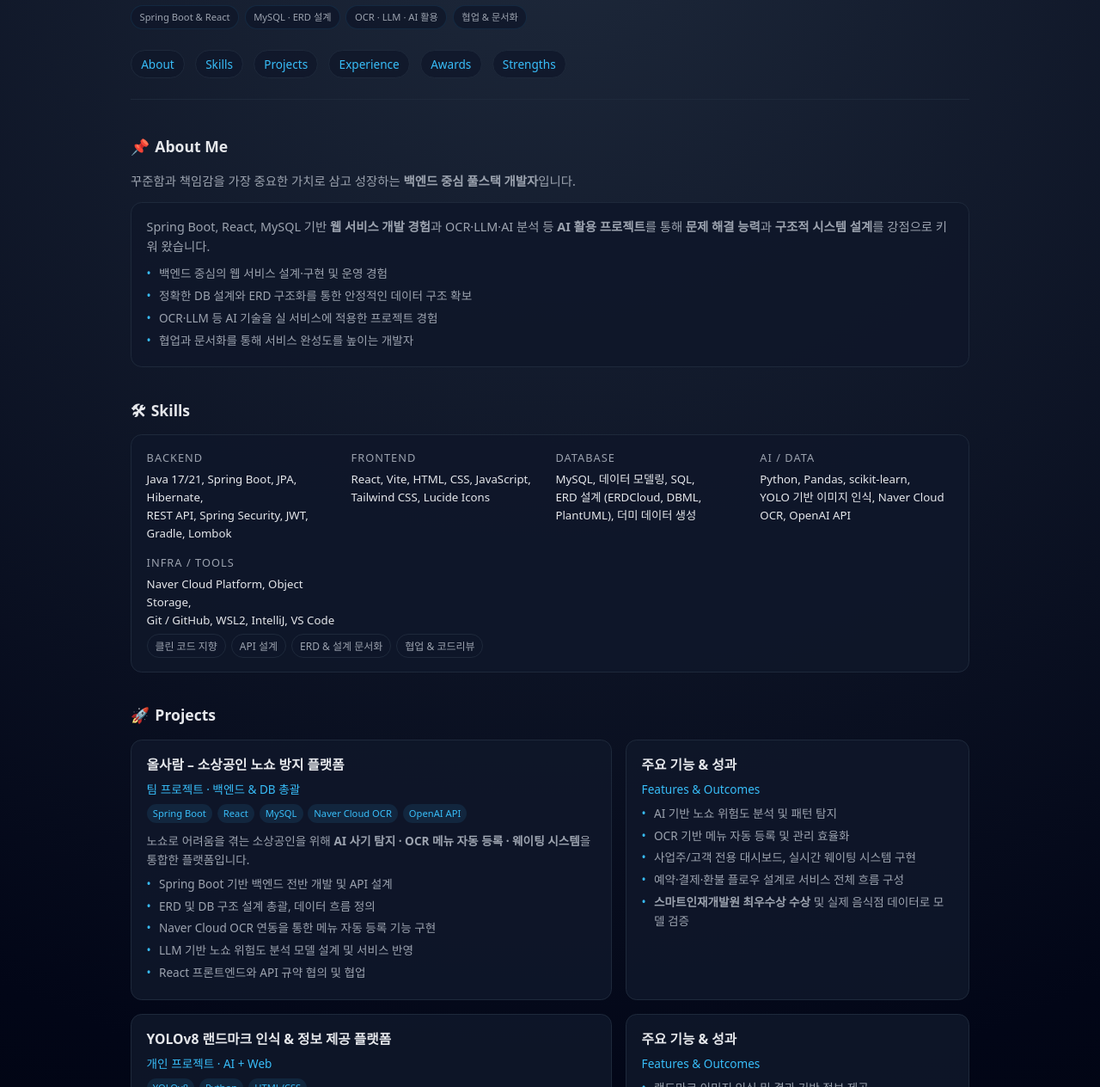
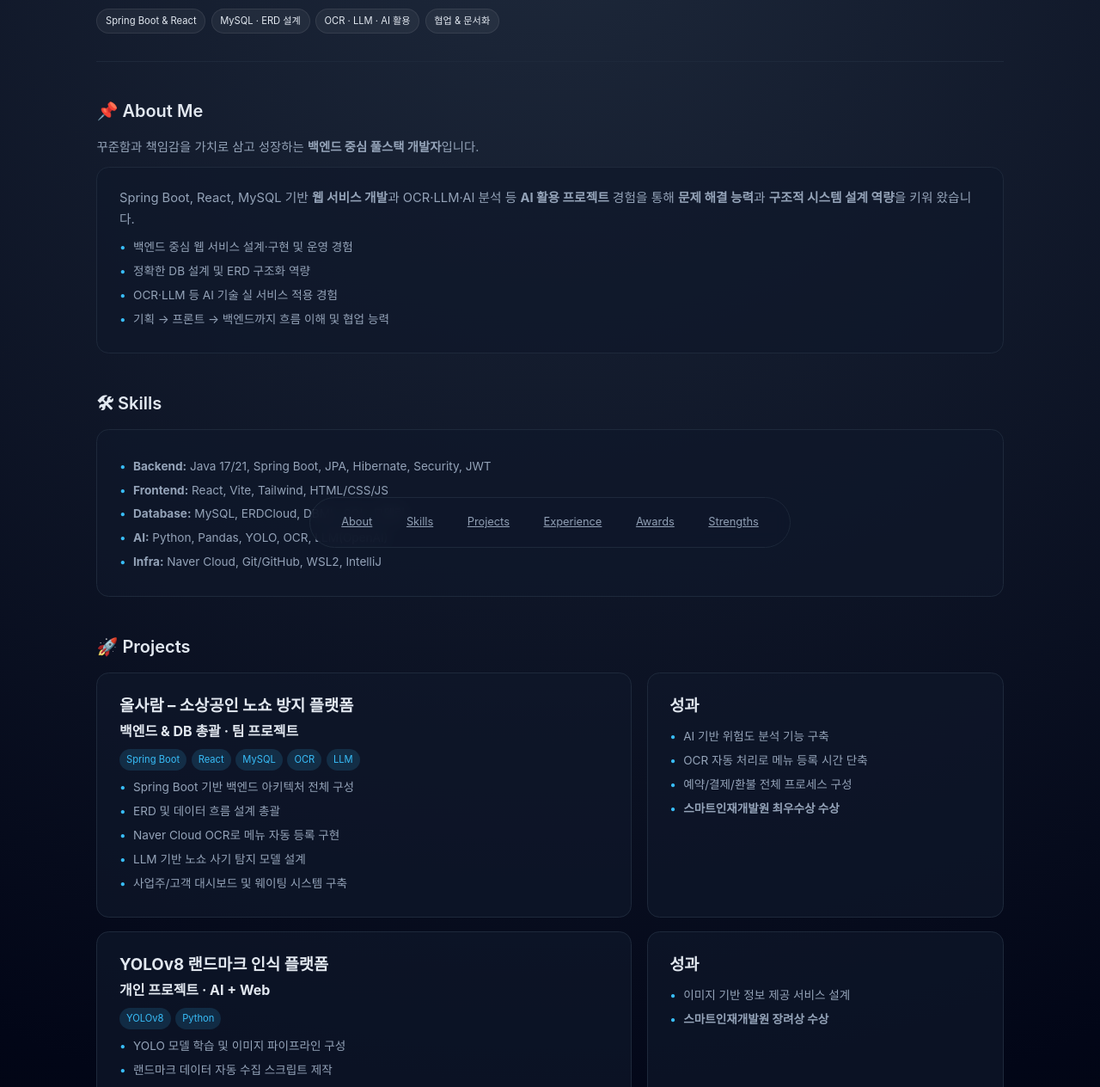
Before and after one commit to baej5600-cpu/portfolio, a website: page index.html in a window 1280 px wide. Shown: the part 138-1402 px from the top of the page at 86% size. Drawn offline with Linux system fonts and the light colour scheme.

Commit message:
Upgrade portfolio design

```diff
--- a/index.html
+++ b/index.html
@@ -4,253 +4,196 @@
 <meta charset="UTF-8" />
 <title>배준호 | Developer Portfolio</title>
 <meta name="viewport" content="width=device-width, initial-scale=1.0" />
+
 <style>
+/* -------------------- GLOBAL THEME -------------------- */
 :root {
     --bg: #0f172a;
-			--bg-soft: #020617;
-			--card: #020617;
+    --bg-soft: #1e293b;
+    --card: #0f172a;
     --accent: #38bdf8;
-			--accent-soft: rgba(56, 189, 248, 0.1);
-			--text: #e5e7eb;
-			--text-soft: #9ca3af;
+    --accent-soft: rgba(56,189,248,0.15);
+    --text: #e2e8f0;
+    --text-soft: #94a3b8;
     --border: #1e293b;
 }
-		* {
-			box-sizing: border-box;
-			margin: 0;
-			padding: 0;
+
+*{ margin:0; padding:0; box-sizing:border-box; }
+
+body {
+    font-family: "Inter", system-ui, sans-serif;
+    background: radial-gradient(circle at top, #1e293b 0%, #020617 60%, #000 100%);
+    color: var(--text);
+    line-height: 1.7;
+    overflow-x: hidden;
 }
-		body {
-			font-family: system-ui, -apple-system, BlinkMacSystemFont, "Segoe UI",
-				sans-serif;
-			background: radial-gradient(circle at top, #1e293b 0, #020617 55%, #000 100%);
-			color: var(--text);
-			line-height: 1.6;
+
+/* -------------------- LAYOUT -------------------- */
+.wrapper {
+    max-width: 1100px;
+    margin: 0 auto;
+    padding: 2.5rem 1.4rem 5rem;
 }
-		a {
+
+/* -------------------- FLOATING NAVBAR -------------------- */
+.navbar {
+    position: fixed;
+    bottom: 25px;
+    left: 50%;
+    transform: translateX(-50%);
+    background: rgba(15,23,42,0.85);
+    backdrop-filter: blur(10px);
+    padding: 0.7rem 1.4rem;
+    border-radius: 999px;
+    border: 1px solid #1e293b;
+    display: flex;
+    gap: 0.75rem;
+    z-index: 999;
+    transition: 0.25s ease;
+}
+.navbar a {
+    font-size: 0.8rem;
+    padding: 0.35rem 0.8rem;
+    border-radius: 999px;
+    border: 1px solid transparent;
+    color: var(--text-soft);
+}
+.navbar a:hover {
     color: var(--accent);
-			text-decoration: none;
+    border-color: var(--accent);
 }
-		a:hover {
-			text-decoration: underline;
+
+/* -------------------- HEADER -------------------- */
+header {
+    padding-bottom: 2rem;
+    border-bottom: 1px solid var(--border);
+    margin-bottom: 2.5rem;
 }
-		.wrapper {
-			max-width: 1024px;
-			margin: 0 auto;
-			padding: 2.5rem 1.5rem 4rem;
+
+.header-main {
+    display:flex;
+    justify-content: space-between;
+    flex-wrap:wrap;
+    gap:1.5rem;
 }
-		header {
-			display: flex;
-			flex-direction: column;
-			gap: 1.5rem;
-			margin-bottom: 2.5rem;
-			padding-bottom: 1.5rem;
-			border-bottom: 1px solid var(--border);
+
+.title-group h1 {
+    font-size: clamp(2.2rem, 3vw, 2.8rem);
+    font-weight: 800;
+    letter-spacing: -0.5px;
 }
-		.header-main {
-			display: flex;
-			justify-content: space-between;
-			align-items: flex-start;
-			gap: 1.5rem;
-			flex-wrap: wrap;
-		}
-		.title-group h1 {
-			font-size: clamp(2rem, 3vw, 2.6rem);
-			font-weight: 700;
-		}
+
 .title-group h2 {
     font-size: 0.95rem;
     color: var(--accent);
-			font-weight: 500;
-			margin-top: 0.35rem;
-			text-transform: uppercase;
+    margin-top: 0.25rem;
     letter-spacing: 0.12em;
 }
+
 .badges {
-			display: flex;
-			flex-wrap: wrap;
-			gap: 0.4rem;
-			margin-top: 0.8rem;
+    display:flex; flex-wrap:wrap; gap:0.4rem; margin-top:0.8rem;
 }
+
 .badge {
-			font-size: 0.7rem;
-			padding: 0.25rem 0.6rem;
-			border-radius: 999px;
-			border: 1px solid var(--accent-soft);
-			background: rgba(15, 23, 42, 0.8);
+    font-size:0.7rem;
+    padding:0.25rem 0.6rem;
+    border-radius:999px;
+    background: rgba(255,255,255,0.05);
+    border:1px solid rgba(255,255,255,0.08);
+}
+
+/* -------------------- CARDS -------------------- */
+.card {
+    background: rgba(15,23,42,0.7);
+    padding:1.4rem 1.6rem;
+    border-radius:0.9rem;
+    border:1px solid var(--border);
+    transition:0.3s ease;
+    box-shadow: 0 0 0 transparent;
+}
+
+.card:hover {
+    transform: translateY(-4px);
+    border-color: var(--accent);
+    box-shadow: 0 8px 20px rgba(56,189,248,0.15);
+}
+
+/* -------------------- SECTIONS -------------------- */
+.section {
+    margin-bottom: 2.6rem;
+}
+
+.section-title {
+    font-size:1.25rem;
+    font-weight:600;
+    margin-bottom: 0.8rem;
+    display:flex;
+    align-items:center;
+    gap:0.4rem;
+}
+
+.section-sub {
+    font-size:0.9rem;
     color: var(--text-soft);
+    margin-bottom: 0.7rem;
 }
-		.contact {
-			font-size: 0.85rem;
-			color: var(--text-soft);
-			text-align: right;
+
+/* -------------------- PROJECT GRID -------------------- */
+.card-grid {
+    display:grid;
+    grid-template-columns:1.5fr 1fr;
+    gap:1.1rem;
 }
-		.contact div + div {
-			margin-top: 0.2rem;
-		}
-		.nav {
-			display: flex;
-			flex-wrap: wrap;
-			gap: 0.75rem;
-			font-size: 0.85rem;
-		}
-		.nav a {
-			padding: 0.3rem 0.7rem;
-			border-radius: 999px;
-			background: rgba(15, 23, 42, 0.8);
-			border: 1px solid var(--border);
-		}
-		.nav a:hover {
-			border-color: var(--accent);
-			text-decoration: none;
-		}
-		.section {
-			margin-bottom: 2.2rem;
-		}
-		.section-title {
-			font-size: 1.1rem;
-			font-weight: 600;
-			margin-bottom: 0.9rem;
-			display: inline-flex;
-			align-items: center;
-			gap: 0.4rem;
-		}
-		.section-title span.icon {
-			font-size: 1.1rem;
-		}
-		.section-sub {
-			font-size: 0.9rem;
-			color: var(--text-soft);
-			margin-bottom: 0.8rem;
-		}
-		.card-grid {
-			display: grid;
-			grid-template-columns: minmax(0, 1.4fr) minmax(0, 1fr);
-			gap: 1rem;
-		}
-		.card {
-			background: rgba(15, 23, 42, 0.9);
-			border-radius: 0.8rem;
-			border: 1px solid var(--border);
-			padding: 1rem 1.1rem;
-		}
-		.card h3 {
-			font-size: 0.98rem;
-			margin-bottom: 0.3rem;
-			font-weight: 600;
-		}
-		.card h4 {
-			font-size: 0.85rem;
-			color: var(--accent);
-			font-weight: 500;
-			margin-bottom: 0.35rem;
-		}
-		.tag-row {
-			display: flex;
-			flex-wrap: wrap;
-			gap: 0.35rem;
-			margin-top: 0.4rem;
-		}
+
+.tag-row { display:flex; flex-wrap:wrap; gap:0.35rem; margin-top:0.4rem; }
 .tag {
-			font-size: 0.7rem;
-			padding: 0.15rem 0.45rem;
-			border-radius: 999px;
+    font-size:0.7rem;
+    padding:0.2rem 0.5rem;
+    border-radius:999px;
     background: var(--accent-soft);
     color: var(--accent);
 }
-		ul {
-			list-style: none;
-			margin-top: 0.4rem;
-		}
-		ul li {
-			font-size: 0.85rem;
+
+/* -------------------- UL -------------------- */
+ul{ list-style:none; margin-top:0.5rem; }
+ul li{
+    font-size:0.85rem;
+    margin-bottom:0.3rem;
+    padding-left:1rem;
+    position:relative;
     color: var(--text-soft);
-			margin-bottom: 0.25rem;
-			position: relative;
-			padding-left: 0.9rem;
 }
 ul li::before {
-			content: "•";
-			position: absolute;
-			left: 0;
+    content:"•";
+    position:absolute;
+    left:0;
     color: var(--accent);
 }
-		.skill-columns {
-			display: grid;
-			grid-template-columns: repeat(auto-fit, minmax(180px, 1fr));
-			gap: 0.8rem;
-		}
-		.skill-title {
-			font-size: 0.8rem;
-			color: var(--text-soft);
-			text-transform: uppercase;
-			letter-spacing: 0.08em;
-			margin-bottom: 0.25rem;
-		}
-		.skill-list {
-			font-size: 0.83rem;
-			color: var(--text);
-		}
-		.pill-row {
-			display: flex;
-			flex-wrap: wrap;
-			gap: 0.4rem;
-			margin-top: 0.3rem;
-		}
-		.pill {
-			font-size: 0.75rem;
-			padding: 0.2rem 0.55rem;
-			border-radius: 999px;
-			background: rgba(15, 23, 42, 0.9);
-			border: 1px solid var(--border);
+
+/* -------------------- FOOTER -------------------- */
+.footer {
+    margin-top:3rem;
+    padding-top:1rem;
+    border-top:1px solid var(--border);
+    display:flex;
+    justify-content:space-between;
+    font-size:0.8rem;
+    flex-wrap:wrap;
     color: var(--text-soft);
 }
-		.highlight {
-			color: var(--accent);
-			font-weight: 500;
-		}
-		.footer {
-			margin-top: 2rem;
-			padding-top: 1rem;
-			border-top: 1px solid var(--border);
-			font-size: 0.8rem;
-			color: var(--text-soft);
-			display: flex;
-			justify-content: space-between;
-			gap: 1rem;
-			flex-wrap: wrap;
-		}
-		@media (max-width: 768px) {
-			.card-grid {
-				grid-template-columns: minmax(0, 1fr);
-			}
-			.contact {
-				text-align: left;
-			}
+
+/* -------------------- RESPONSIVE -------------------- */
+@media (max-width:768px) {
+    .card-grid { grid-template-columns:1fr; }
+    .navbar { bottom:15px; }
 }
 </style>
 </head>
+
 <body>
-	<div class="wrapper">
-		<header>
-			<div class="header-main">
-				<div class="title-group">
-					<h1>배준호</h1>
-					<h2>AI · Backend · Database · Web Fullstack Developer</h2>
-					<div class="badges">
-						<span class="badge">Spring Boot &amp; React</span>
-						<span class="badge">MySQL · ERD 설계</span>
-						<span class="badge">OCR · LLM · AI 활용</span>
-						<span class="badge">협업 &amp; 문서화</span>
-					</div>
-				</div>
-				<div class="contact">
-					<div>📧 Email: <span class="highlight">your-email@example.com</span></div>
-					<div>💼 GitHub: <a href="#" target="_blank">github.com/your-id</a></div>
-					<div>📎 Notion: <a href="#" target="_blank">포트폴리오 링크</a></div>
-				</div>
-			</div>
-			<nav class="nav">
+
+<!-- FLOATING NAVIGATION -->
+<nav class="navbar">
     <a href="#about">About</a>
     <a href="#skills">Skills</a>
     <a href="#projects">Projects</a>
@@ -258,125 +201,96 @@
     <a href="#awards">Awards</a>
     <a href="#strengths">Strengths</a>
 </nav>
+
+<div class="wrapper">
+<header>
+    <div class="header-main">
+        <div class="title-group">
+            <h1>배준호</h1>
+            <h2>AI · Backend · Database · Web Fullstack Developer</h2>
+
+            <div class="badges">
+                <span class="badge">Spring Boot & React</span>
+                <span class="badge">MySQL · ERD 설계</span>
+                <span class="badge">OCR · LLM · AI 활용</span>
+                <span class="badge">협업 & 문서화</span>
+            </div>
+        </div>
+
+        <div class="contact" style="text-align:right;">
+            <div>📧 <b>baej5600@gmail.com</b></div>
+            <div>💼 GitHub: <a href="#" target="_blank">github.com/your-id</a></div>
+            <div>📎 Notion: <a href="#" target="_blank">포트폴리오 링크</a></div>
+        </div>
+    </div>
 </header>
 
+<!-- -------------------- ABOUT -------------------- -->
 <section id="about" class="section">
-			<h2 class="section-title">
-				<span class="icon">📌</span> About Me
-			</h2>
+    <h2 class="section-title">📌 About Me</h2>
     <div class="section-sub">
-				꾸준함과 책임감을 가장 중요한 가치로 삼고 성장하는
-				<strong>백엔드 중심 풀스택 개발자</strong>입니다.
+        꾸준함과 책임감을 가치로 삼고 성장하는 <strong>백엔드 중심 풀스택 개발자</strong>입니다.
     </div>
+
     <div class="card">
-				<p style="font-size:0.9rem; color:var(--text-soft); margin-bottom:0.4rem;">
-					Spring Boot, React, MySQL 기반 <strong>웹 서비스 개발 경험</strong>과
-					OCR·LLM·AI 분석 등 <strong>AI 활용 프로젝트</strong>를 통해
-					<strong>문제 해결 능력</strong>과 <strong>구조적 시스템 설계</strong>를 강점으로
-					키워 왔습니다.
+        <p style="font-size:0.92rem; color:var(--text-soft); margin-bottom:0.4rem;">
+            Spring Boot, React, MySQL 기반 <strong>웹 서비스 개발</strong>과
+            OCR·LLM·AI 분석 등 <strong>AI 활용 프로젝트</strong> 경험을 통해
+            <strong>문제 해결 능력</strong>과 <strong>구조적 시스템 설계 역량</strong>을 키워 왔습니다.
         </p>
-				<ul style="margin-top:0.6rem;">
-					<li>백엔드 중심의 웹 서비스 설계·구현 및 운영 경험</li>
-					<li>정확한 DB 설계와 ERD 구조화를 통한 안정적인 데이터 구조 확보</li>
-					<li>OCR·LLM 등 AI 기술을 실 서비스에 적용한 프로젝트 경험</li>
-					<li>협업과 문서화를 통해 서비스 완성도를 높이는 개발자</li>
+
+        <ul>
+            <li>백엔드 중심 웹 서비스 설계·구현 및 운영 경험</li>
+            <li>정확한 DB 설계 및 ERD 구조화 역량</li>
+            <li>OCR·LLM 등 AI 기술 실 서비스 적용 경험</li>
+            <li>기획 → 프론트 → 백엔드까지 흐름 이해 및 협업 능력</li>
         </ul>
     </div>
 </section>
 
+<!-- -------------------- SKILLS -------------------- -->
 <section id="skills" class="section">
-			<h2 class="section-title">
-				<span class="icon">🛠</span> Skills
-			</h2>
+    <h2 class="section-title">🛠 Skills</h2>
+
     <div class="card">
-				<div class="skill-columns">
-					<div>
-						<div class="skill-title">Backend</div>
-						<div class="skill-list">
-							Java 17/21, Spring Boot, JPA, Hibernate,<br />
-							REST API, Spring Security, JWT, Gradle, Lombok
-						</div>
-					</div>
-					<div>
-						<div class="skill-title">Frontend</div>
-						<div class="skill-list">
-							React, Vite, HTML, CSS, JavaScript,<br />
-							Tailwind CSS, Lucide Icons
-						</div>
-					</div>
-					<div>
-						<div class="skill-title">Database</div>
-						<div class="skill-list">
-							MySQL, 데이터 모델링, SQL,<br />
-							ERD 설계 (ERDCloud, DBML, PlantUML), 더미 데이터 생성
-						</div>
-					</div>
-					<div>
-						<div class="skill-title">AI / Data</div>
-						<div class="skill-list">
-							Python, Pandas, scikit-learn,<br />
-							YOLO 기반 이미지 인식, Naver Cloud OCR, OpenAI API
-						</div>
-					</div>
-					<div>
-						<div class="skill-title">Infra / Tools</div>
-						<div class="skill-list">
-							Naver Cloud Platform, Object Storage,<br />
-							Git / GitHub, WSL2, IntelliJ, VS Code
-						</div>
-					</div>
-				</div>
-				<div class="pill-row">
-					<span class="pill">클린 코드 지향</span>
-					<span class="pill">API 설계</span>
-					<span class="pill">ERD &amp; 설계 문서화</span>
-					<span class="pill">협업 &amp; 코드리뷰</span>
-				</div>
+        <ul>
+            <li><b>Backend:</b> Java 17/21, Spring Boot, JPA, Hibernate, Security, JWT</li>
+            <li><b>Frontend:</b> React, Vite, Tailwind, HTML/CSS/JS</li>
+            <li><b>Database:</b> MySQL, ERDCloud, DBML, SQL, 모델링</li>
+            <li><b>AI:</b> Python, Pandas, YOLO, OCR, LLM(OpenAI)</li>
+            <li><b>Infra:</b> Naver Cloud, Git/GitHub, WSL2, IntelliJ</li>
+        </ul>
     </div>
 </section>
 
+<!-- -------------------- PROJECTS -------------------- -->
 <section id="projects" class="section">
-			<h2 class="section-title">
-				<span class="icon">🚀</span> Projects
-			</h2>
+    <h2 class="section-title">🚀 Projects</h2>
+
     <div class="card-grid">
-				<!-- Project 1 -->
         <div class="card">
             <h3>올사람 – 소상공인 노쇼 방지 플랫폼</h3>
-					<h4>팀 프로젝트 · 백엔드 &amp; DB 총괄</h4>
+            <h4>백엔드 & DB 총괄 · 팀 프로젝트</h4>
             <div class="tag-row">
-					            <span class="tag">Spring Boot</span>
-					            <span class="tag">React</span>
-					            <span class="tag">MySQL</span>
-					            <span class="tag">Naver Cloud OCR</span>
-					            <span class="tag">OpenAI API</span>
+                <span class="tag">Spring Boot</span><span class="tag">React</span>
+                <span class="tag">MySQL</span><span class="tag">OCR</span><span class="tag">LLM</span>
             </div>
-					<p style="font-size:0.85rem; color:var(--text-soft); margin-top:0.6rem;">
-						노쇼로 어려움을 겪는 소상공인을 위해
-						<strong>AI 사기 탐지 · OCR 메뉴 자동 등록 · 웨이팅 시스템</strong>을
-						통합한 플랫폼입니다.
-					</p>
             <ul>
-						<li>Spring Boot 기반 백엔드 전반 개발 및 API 설계</li>
-						<li>ERD 및 DB 구조 설계 총괄, 데이터 흐름 정의</li>
-						<li>Naver Cloud OCR 연동을 통한 메뉴 자동 등록 기능 구현</li>
-						<li>LLM 기반 노쇼 위험도 분석 모델 설계 및 서비스 반영</li>
-						<li>React 프론트엔드와 API 규약 협의 및 협업</li>
+                <li>Spring Boot 기반 백엔드 아키텍처 전체 구성</li>
+                <li>ERD 및 데이터 흐름 설계 총괄</li>
+                <li>Naver Cloud OCR로 메뉴 자동 등록 구현</li>
+                <li>LLM 기반 노쇼 사기 탐지 모델 설계</li>
+                <li>사업주/고객 대시보드 및 웨이팅 시스템 구축</li>
             </ul>
         </div>
 
         <div class="card">
-					<h3>주요 기능 &amp; 성과</h3>
-					<h4>Features &amp; Outcomes</h4>
+            <h3>성과</h3>
             <ul>
-						<li>AI 기반 노쇼 위험도 분석 및 패턴 탐지</li>
-						<li>OCR 기반 메뉴 자동 등록 및 관리 효율화</li>
-						<li>사업주/고객 전용 대시보드, 실시간 웨이팅 시스템 구현</li>
-						<li>예약·결제·환불 플로우 설계로 서비스 전체 흐름 구성</li>
-						<li>
-							<strong>스마트인재개발원 최우수상 수상</strong> 및 실제 음식점 데이터로
-							모델 검증
-						</li>
+                <li>AI 기반 위험도 분석 기능 구축</li>
+                <li>OCR 자동 처리로 메뉴 등록 시간 단축</li>
+                <li>예약/결제/환불 전체 프로세스 구성</li>
+                <li><strong>스마트인재개발원 최우수상 수상</strong></li>
             </ul>
         </div>
     </div>
@@ -384,115 +298,75 @@
     <div style="height:1rem;"></div>
 
     <div class="card-grid">
-				<!-- Project 2 -->
         <div class="card">
-					<h3>YOLOv8 랜드마크 인식 &amp; 정보 제공 플랫폼</h3>
+            <h3>YOLOv8 랜드마크 인식 플랫폼</h3>
             <h4>개인 프로젝트 · AI + Web</h4>
-					<div class="tag-row">
-						<span class="tag">YOLOv8</span>
-						<span class="tag">Python</span>
-						<span class="tag">HTML/CSS</span>
-					</div>
-					<p style="font-size:0.85rem; color:var(--text-soft); margin-top:0.6rem;">
-						사용자가 업로드한 사진을 AI가 분석하여
-						<strong>랜드마크를 인식</strong>하고, 배경 설명과 여행 팁을 제공하는
-						서비스입니다.
-					</p>
+            <div class="tag-row"><span class="tag">YOLOv8</span><span class="tag">Python</span></div>
             <ul>
-						<li>YOLOv8 모델 학습 및 이미지 전처리 파이프라인 구현</li>
-						<li>랜드마크 정보 수집 및 자동화 스크립트 작성</li>
-						<li>모델 출력 결과를 직관적으로 보여주는 웹 UI 구성</li>
+                <li>YOLO 모델 학습 및 이미지 파이프라인 구성</li>
+                <li>랜드마크 데이터 자동 수집 스크립트 제작</li>
+                <li>웹 UI로 인식 결과 시각화</li>
             </ul>
         </div>
 
         <div class="card">
-					<h3>주요 기능 &amp; 성과</h3>
-					<h4>Features &amp; Outcomes</h4>
+            <h3>성과</h3>
             <ul>
-						<li>랜드마크 이미지 인식 및 결과 기반 정보 제공</li>
-						<li>장소 배경 설명, 운영 시간, 여행 팁 등 부가 정보 표시</li>
-						<li>
-							<strong>스마트인재개발원 장려상 수상</strong> 및 이미지 기반 정보 요약 서비스
-							설계 역량 강화
-						</li>
-					</ul>
-				</div>
-			</div>
-
-			<div style="margin-top:1rem;">
-				<div class="card">
-					<h3>기타 프로젝트</h3>
-					<ul>
-						<li>REST API 학습용 미니 프로젝트</li>
-						<li>DB 모델링 및 ERD 실습 프로젝트</li>
-						<li>AI 실험 및 프로토타입 정리 프로젝트 등</li>
+                <li>이미지 기반 정보 제공 서비스 설계</li>
+                <li><strong>스마트인재개발원 장려상 수상</strong></li>
             </ul>
         </div>
     </div>
 </section>
 
+<!-- -------------------- EXPERIENCE -------------------- -->
 <section id="experience" class="section">
-			<h2 class="section-title">
-				<span class="icon">🗂</span> Experience &amp; Education
-			</h2>
+    <h2 class="section-title">🗂 Experience & Education</h2>
     <div class="card">
-				<h3>스마트인재개발원 — AI 기반 Fullstack 과정 (6개월)</h3>
+        <h3>스마트인재개발원 — Fullstack 과정</h3>
         <ul>
-					<li>Spring Boot / React 기반 풀스택 웹 서비스 개발</li>
-					<li>관계형 DB 설계 및 ERD·모델링 실습</li>
-					<li>AI 모델 실습 및 LLM 활용 프로젝트 수행</li>
-					<li>팀 단위 협업 프로젝트 2회, Git 기반 협업 및 형상 관리</li>
+            <li>Spring Boot / React 웹 서비스 개발</li>
+            <li>DB 설계 및 모델링 실습</li>
+            <li>AI 모델 및 LLM 기반 프로젝트 수행</li>
+            <li>팀 협업 프로젝트 2회 진행</li>
         </ul>
     </div>
 </section>
 
+<!-- -------------------- AWARDS -------------------- -->
 <section id="awards" class="section">
-			<h2 class="section-title">
-				<span class="icon">🧬</span> Awards
-			</h2>
+    <h2 class="section-title">🧬 Awards</h2>
     <div class="card">
         <ul>
-					<li><strong>최우수상</strong> — 올사람 (소상공인 노쇼 방지 플랫폼)</li>
-					<li><strong>장려상</strong> — YOLOv8 랜드마크 인식 플랫폼</li>
+            <li><strong>최우수상</strong> — 올사람 프로젝트</li>
+            <li><strong>장려상</strong> — YOLOv8 랜드마크 프로젝트</li>
         </ul>
     </div>
 </section>
 
+<!-- -------------------- STRENGTHS -------------------- -->
 <section id="strengths" class="section">
-			<h2 class="section-title">
-				<span class="icon">🧱</span> Strengths
-			</h2>
+    <h2 class="section-title">🧱 Strengths</h2>
     <div class="card">
         <ul>
-					<li>에러 분석과 원인 추적에 강한 <strong>문제 해결 능력</strong></li>
-					<li>
-						복잡한 서비스 요구사항을 명확한 테이블 구조로 표현하는
-						<strong>DB 설계 역량</strong>
-					</li>
-					<li>
-						OCR·LLM·ML 모델을 실제 서비스 흐름에 녹여내는
-						<strong>AI 활용 능력</strong>
-					</li>
-					<li>
-						기획–디자인–프론트–백 전 과정을 이해하고 조율하는
-						<strong>협업 능력</strong>
-					</li>
-					<li>
-						PPT, Notion, ERD, UML 등을 통해 서비스 구조를 명확히 설명하는
-						<strong>문서화 능력</strong>
-					</li>
+            <li><strong>문제 해결 능력</strong> — 에러 분석 및 구조적 해결</li>
+            <li><strong>DB 설계 역량</strong> — 복잡한 요구사항을 구조화</li>
+            <li><strong>AI 활용 능력</strong> — OCR·LLM 실 서비스 적용</li>
+            <li><strong>협업 능력</strong> — 프론트·백 이해 및 조율 가능</li>
+            <li><strong>문서화 능력</strong> — ERD, UML, PPT로 명확한 설명</li>
         </ul>
     </div>
 </section>
 
 <footer class="footer">
-			<div>© <span id="year"></span> Bae Junho. All rights reserved.</div>
-			<div>Built with HTML &amp; CSS</div>
+    <div>© <span id="year"></span> Bae Junho</div>
+    <div>Built with HTML & CSS</div>
 </footer>
 </div>
 
 <script>
 document.getElementById("year").textContent = new Date().getFullYear();
 </script>
+
 </body>
 </html>
--- /dev/null
+++ b/package.json
@@ -0,0 +1,5 @@
+{
+  "dependencies": {
+    "openai": "^6.10.0"
+  }
+}
```
Also changed, not shown: 1 other file. Lines whose indentation alone changed are shown as unchanged.
